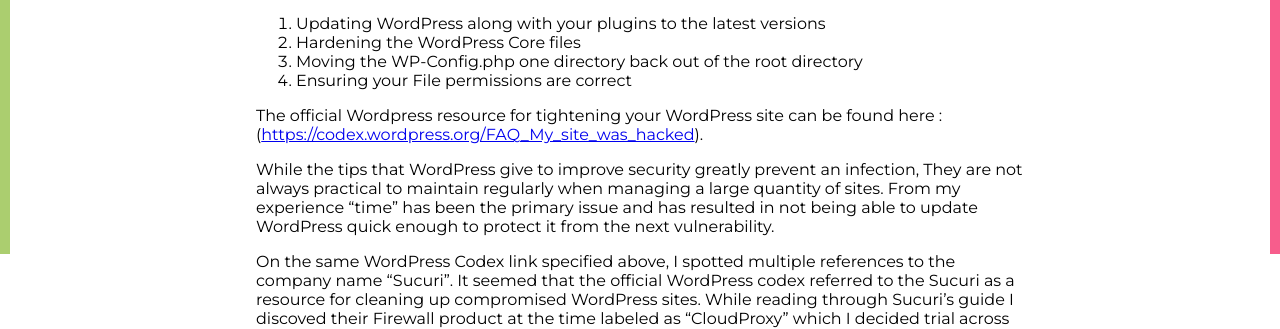
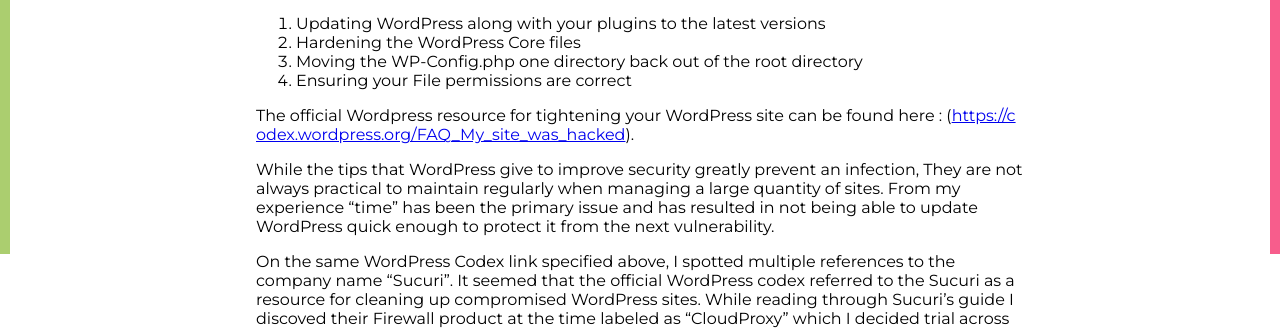
Before and after one commit to 8ix/8ix, a Jekyll site: the page built from _posts/2016-04-08-website-security-with-sucuri.markdown, in a window 1280 px wide. Shown: the part 646-975 px from the top of the page. Built offline with Jekyll 4.4.1, drawn with Linux system fonts in a browser that asks for light colours; nearby versions of some CDN libraries; comment, search, counter and statistics services are not loaded.

Commit message:
link fix for mobile

```diff
--- a/css/main.css
+++ b/css/main.css
@@ -229,6 +229,10 @@
 
 }
 
+.post-content a {
+    word-break: break-all;
+}
+
 .post-content h1.post-title{
     letter-spacing: normal;
 }
```
